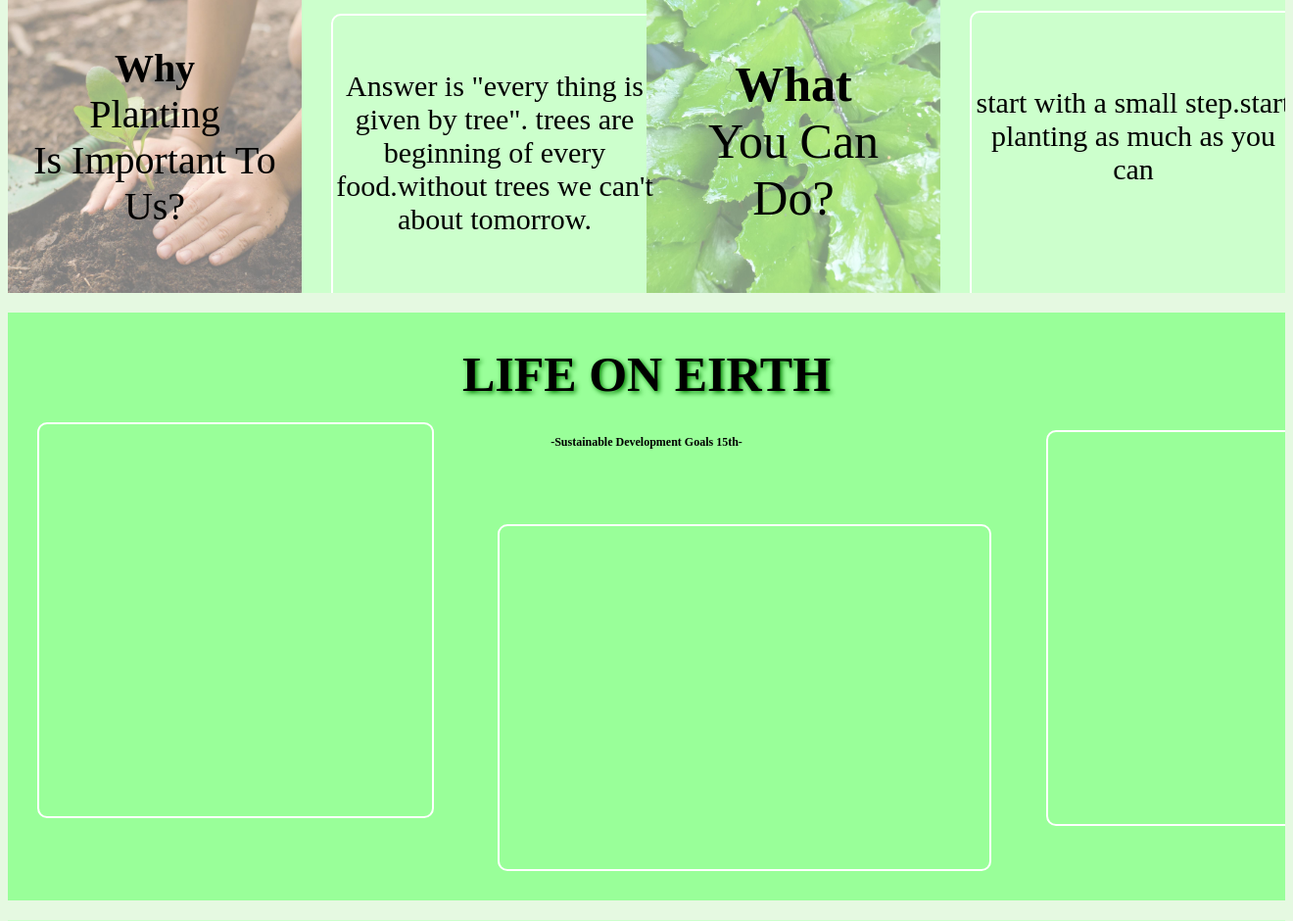
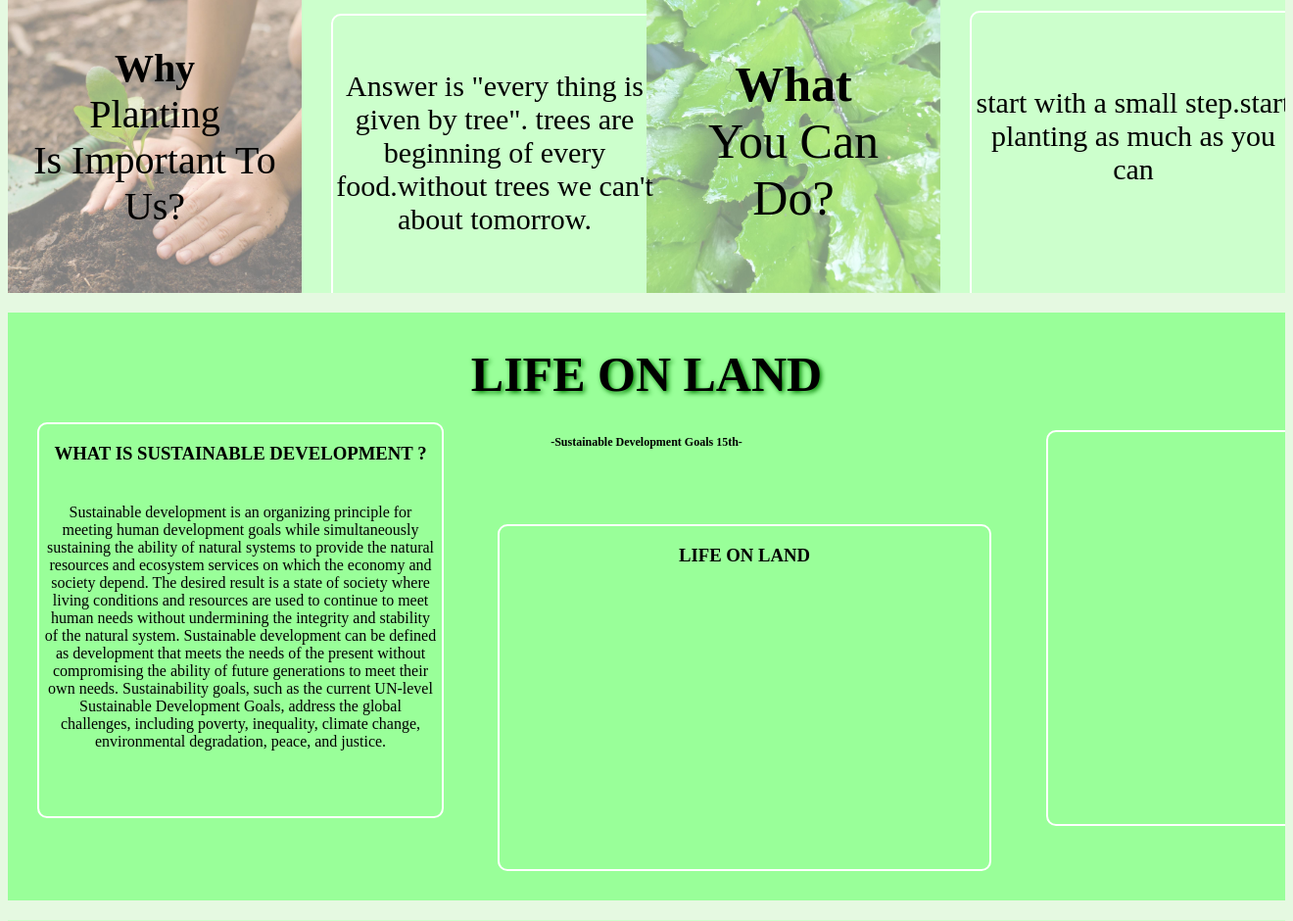
Before and after one commit to uditha-s/planting.greenvibes.lk, a PHP site: page / in a window 1320 px wide. Shown: the part 1087-2027 px from the top of the page at 98% size. Run offline with PHP 8.4, Linux system fonts and the light colour scheme.

Commit message:
added contain in to divisions in "class" division

```diff
--- a/web/green.css
+++ b/web/green.css
@@ -265,6 +265,9 @@ background-image:url("cover2.png");
 		border-radius: 10px;
 		margin-left:30px;
 		margin-top:-40px;
+		text-align:center;
+		padding-left:5px;
+		padding-right:5px;
 }
 .os{
 	width:500px;
@@ -275,6 +278,7 @@ background-image:url("cover2.png");
 		border-radius: 10px;
 		margin-top:-300px;
 		margin-left:500px;
+		text-align:center;
 }
 .op{
 	width:401px;
--- a/web/index.html
+++ b/web/index.html
@@ -87,10 +87,10 @@ Answer is "every thing is given by tree". trees are beginning of every food.with
 </div>
 
 <div class="class">
-<center><h1 class="font">LIFE ON EIRTH</h1></center>
+<center><h1 class="font">LIFE ON LAND</h1></center>
 <p class="sus"><b>-Sustainable Development Goals 15th-</b></p>
-<div class="on"></div>
-<div class="os"></div>
+<div class="on"><h3>WHAT IS SUSTAINABLE DEVELOPMENT ?<br><br>  </h3>Sustainable development is an organizing principle for meeting human development goals while simultaneously sustaining the ability of natural systems to provide the natural resources and ecosystem services on which the economy and society depend. The desired result is a state of society where living conditions and resources are used to continue to meet human needs without undermining the integrity and stability of the natural system. Sustainable development can be defined as development that meets the needs of the present without compromising the ability of future generations to meet their own needs. Sustainability goals, such as the current UN-level Sustainable Development Goals, address the global challenges, including poverty, inequality, climate change, environmental degradation, peace, and justice.</div>
+<div class="os"><h3> LIFE ON LAND</h3></div>
 <div class="op"></div>
 </div>
 
```
